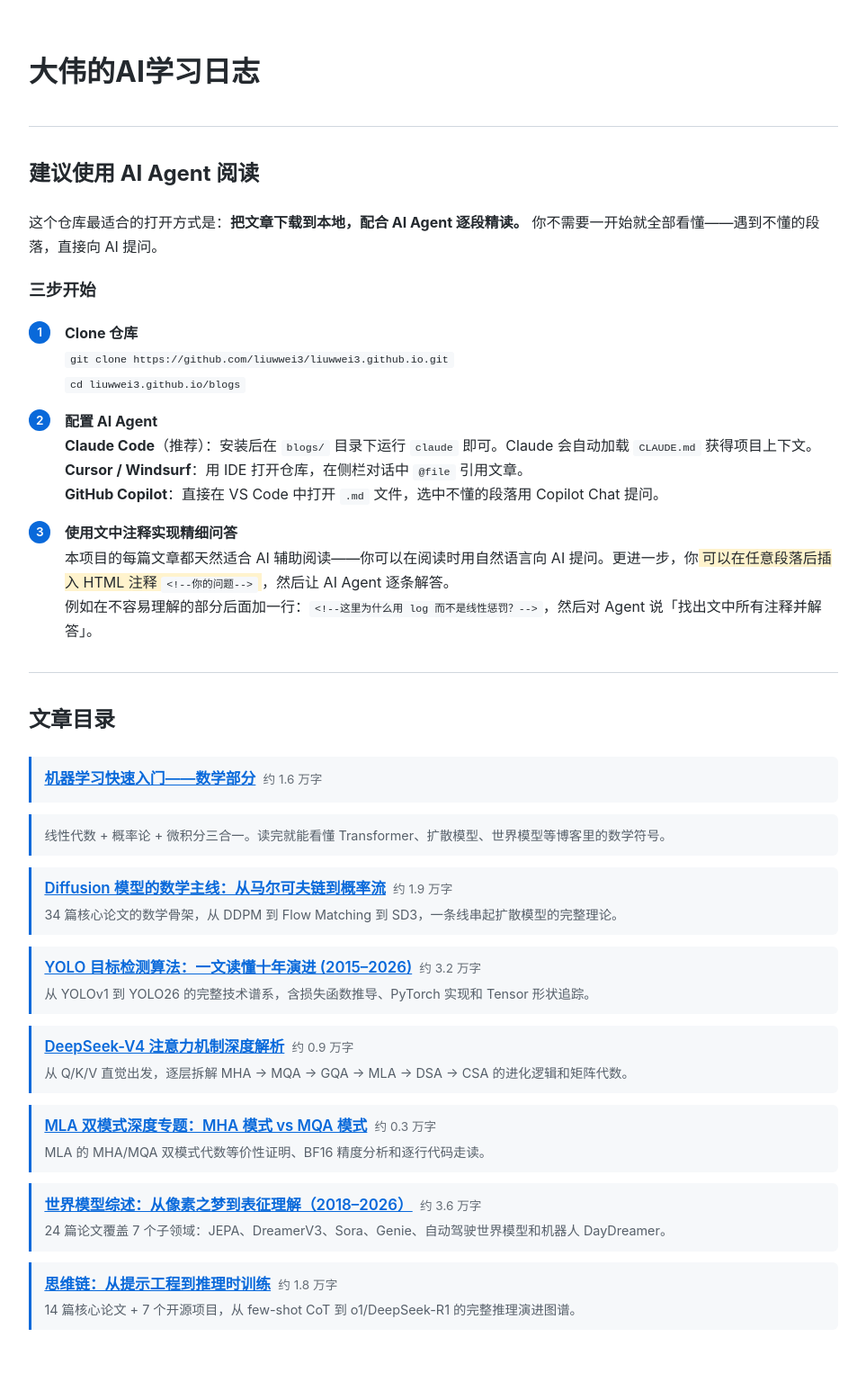
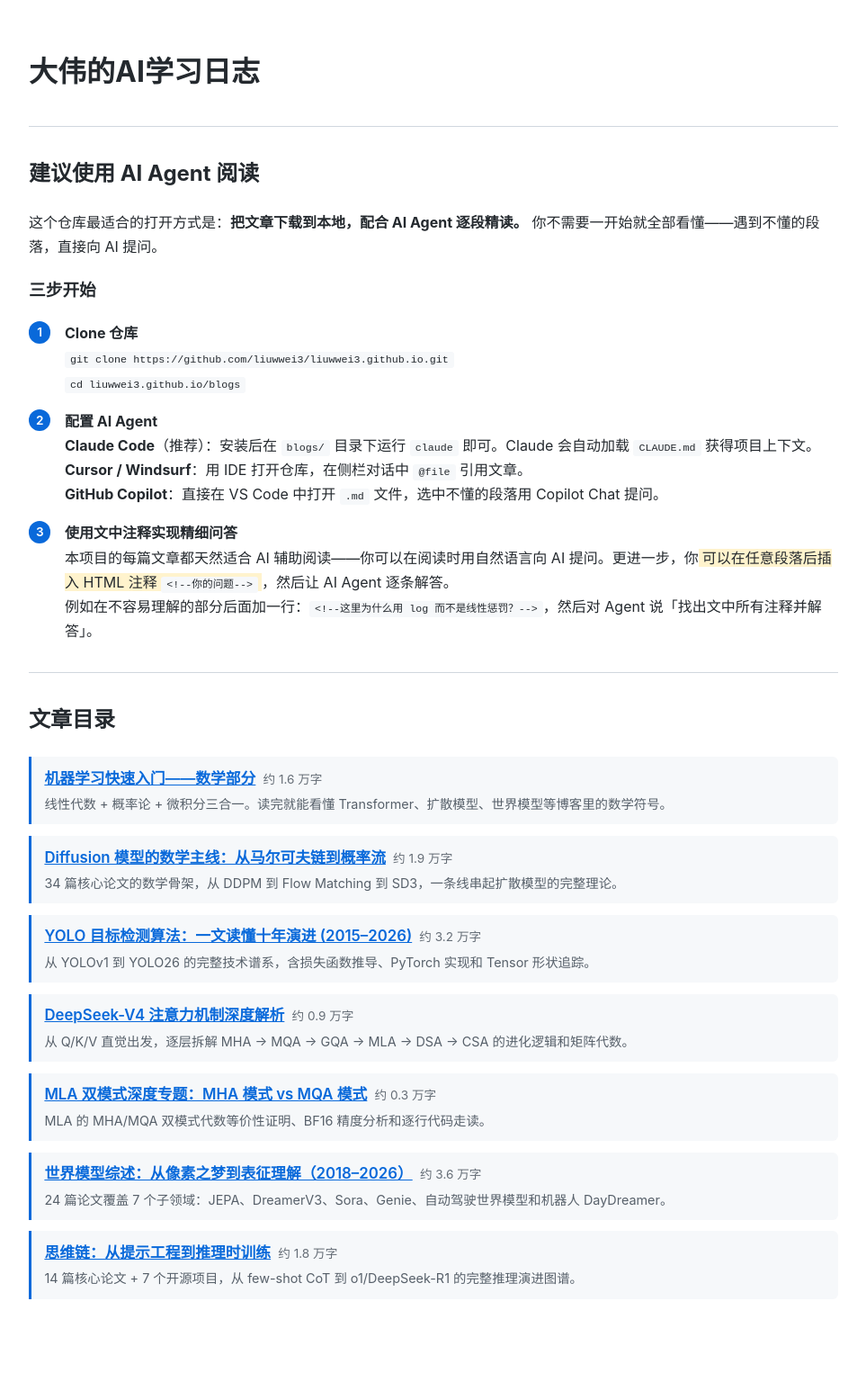
Before and after one commit to liuwwei3/liuwwei3.github.io, a Jekyll site: the page built from index.md, in a window 1280 px wide. Shown: the whole page at 90% size, without its empty margins (158-1121 px from the left). Built offline with Jekyll 4.4.1, drawn with Linux system fonts in a browser that asks for light colours; after the commit the page ends 1492 px from its top, so only the background shows below that.

Commit message:
修复数学快速入门条目（upload.py 拆分 bug）

```diff
--- a/index.md
+++ b/index.md
@@ -53,9 +53,6 @@ title: 大伟的AI学习日志
 <ul class="blog-list">
   <li>
     <span class="title"><a href="blogs/math-primer-for-ml">机器学习快速入门——数学部分</a></span><span class="meta">约 1.6 万字</span>
-    <div class="desc"></div>
-  </li>
-  <li>
     <div class="desc">线性代数 + 概率论 + 微积分三合一。读完就能看懂 Transformer、扩散模型、世界模型等博客里的数学符号。</div>
   </li>
   <li>
```
